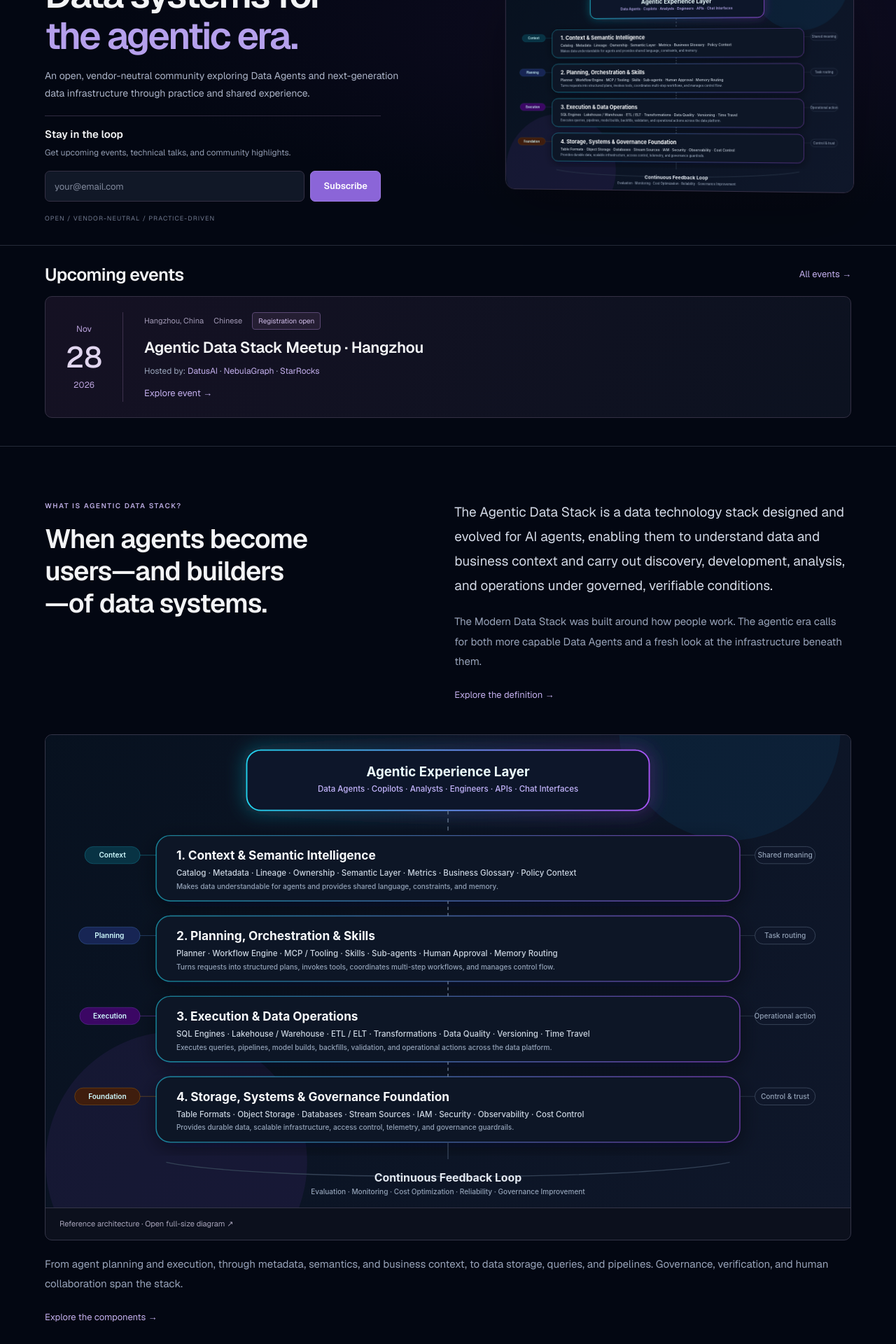
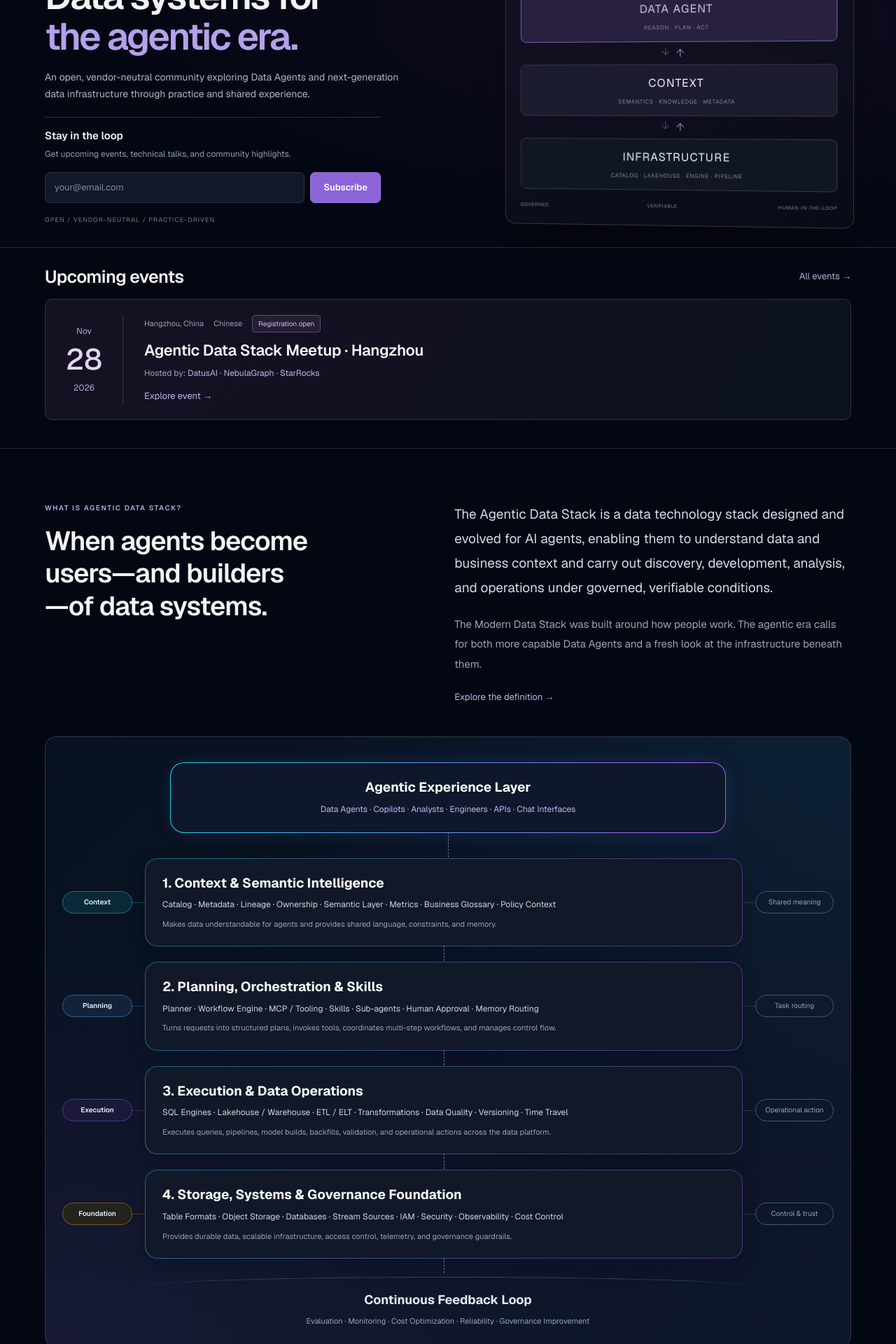
Before and after one commit to Datus-ai/agentic-data-stack-website, a Next.js app: page / in a window 1280 px wide. Shown: the part 180-2100 px from the top of the page at 70% size. Built offline with nearby package versions, Linux system fonts and the light colour scheme.

Commit message:
Recreate reference architecture in HTML and restore hero diagram

```diff
--- a/app/globals.css
+++ b/app/globals.css
@@ -291,8 +291,7 @@ a, button, input, summary { -webkit-tap-highlight-color: transparent; }
 .event-hosts a { color: #c4b0ee; text-decoration: underline; text-decoration-color: transparent; text-underline-offset: 3px; }
 .event-hosts a:hover { color: #fff; text-decoration-color: currentColor; }
 
-.home-hero .hero-reference { padding: 0; overflow: hidden; background: #07111f; }
-.hero-reference img { display: block; width: 100%; height: auto; }
+
 .about-faq { padding: 56px 0; border-bottom: 1px solid var(--community-line); }
 .about-faq > .eyebrow { margin-bottom: 14px; }
 .about-faq-list { margin-top: 30px; max-width: 920px; }
@@ -308,3 +307,30 @@ a, button, input, summary { -webkit-tap-highlight-color: transparent; }
   .about-faq { padding: 40px 0; }
   .about-faq-item summary { font-size: 15px; padding-block: 18px; }
 }
+
+/* HTML reference architecture, matching the official four-layer diagram. */
+.reference-architecture { margin:45px 0 24px; padding:36px 24px 28px; border:1px solid #343548; border-radius:16px; background:radial-gradient(ellipse at top right,#0ea5e914,transparent 50%),radial-gradient(ellipse at bottom left,#a855f714,transparent 50%),linear-gradient(135deg,#07111f,#0f172a); }
+.reference-experience { position:relative; width:72%; margin:0 auto 36px; padding:22px; text-align:center; border:1px solid transparent; border-radius:20px; background:linear-gradient(#0f172a,#0f172a) padding-box,linear-gradient(100deg,#22d3ee,#a855f7) border-box; box-shadow:0 0 30px #22d3ee12,0 0 35px #a855f712; }
+.reference-architecture h3 { margin:0; font-size:19px; font-weight:700; line-height:1.4; letter-spacing:0; color:#f8fafc; }
+.reference-architecture p { margin:8px 0 0; line-height:1.65; }
+.reference-experience p { font-size:12px; color:#c4b5fd; }
+.reference-experience::after,.reference-card::after { content:""; position:absolute; top:100%; left:50%; height:36px; border-left:1px dashed #64748b; }
+.reference-layers { list-style:none; margin:0; padding:0; display:grid; gap:22px; }
+.reference-row { display:grid; grid-template-columns:100px minmax(0,1fr) 112px; align-items:center; gap:18px; --layer-color:#22d3ee; }
+.reference-row-2 { --layer-color:#60a5fa; }
+.reference-row-3 { --layer-color:#a855f7; }
+.reference-row-4 { --layer-color:#f59e0b; }
+.reference-card { position:relative; padding:22px 24px; border:1px solid transparent; border-radius:18px; background:linear-gradient(#111827,#111827) padding-box,linear-gradient(100deg,#22d3ee70,#a855f770) border-box; box-shadow:0 10px 24px #02061740; }
+.reference-card::after { height:22px; }
+.reference-components { font-size:12px; color:#cbd5e1; }
+.reference-description { font-size:11px; color:#94a3b8; }
+.reference-label,.reference-outcome { position:relative; display:block; padding:8px 5px; border:1px solid #475569; border-radius:24px; text-align:center; font-size:10px; line-height:1.4; color:#94a3b8; }
+.reference-label { border-color:color-mix(in srgb,var(--layer-color) 40%,transparent); background:color-mix(in srgb,var(--layer-color) 12%,#07111f); color:#e0f2fe; font-weight:600; }
+.reference-label::after,.reference-outcome::before { content:""; position:absolute; width:19px; top:50%; border-top:1px solid #47556980; }
+.reference-label::after { left:100%; border-color:color-mix(in srgb,var(--layer-color) 30%,transparent); }
+.reference-outcome::before { right:100%; }
+.reference-feedback { position:relative; width:78%; margin:26px auto 0; padding:18px 14px 0; border-top:1px solid #334155; border-radius:50% 50% 0 0 / 14px 14px 0 0; text-align:center; }
+.reference-feedback strong { font-size:18px; color:#e2e8f0; }
+.reference-feedback p { color:#94a3b8; font-size:11px; }
+@media(max-width:950px) { .reference-row { grid-template-columns:78px minmax(0,1fr) 88px; gap:12px; } .reference-label::after,.reference-outcome::before { width:13px; } .reference-card { padding:18px; } .reference-architecture h3 { font-size:17px; } }
+@media(max-width:760px) { .reference-architecture { padding:24px 16px; } .reference-experience { width:100%; padding:18px 14px; } .reference-row { grid-template-columns:1fr 1fr; gap:10px; } .reference-card { grid-column:1 / -1; grid-row:2; padding:18px 16px; } .reference-label,.reference-outcome { justify-self:start; padding:6px 12px; } .reference-outcome { justify-self:end; border-color:transparent; } .reference-label::after,.reference-outcome::before { display:none; } .reference-layers { gap:24px; } .reference-card::after { height:24px; } .reference-experience::after { height:36px; } .reference-feedback { width:100%; } .reference-architecture h3 { font-size:16px; } .reference-components { font-size:12px; } .reference-description { font-size:12px; } }
--- /dev/null
+++ b/components/community/ArchitectureDiagram.tsx
@@ -0,0 +1,54 @@
+const layers = [
+  {
+    label: "Context", outcome: "Shared meaning",
+    title: "Context & Semantic Intelligence",
+    components: "Catalog · Metadata · Lineage · Ownership · Semantic Layer · Metrics · Business Glossary · Policy Context",
+    description: "Makes data understandable for agents and provides shared language, constraints, and memory.",
+  },
+  {
+    label: "Planning", outcome: "Task routing",
+    title: "Planning, Orchestration & Skills",
+    components: "Planner · Workflow Engine · MCP / Tooling · Skills · Sub-agents · Human Approval · Memory Routing",
+    description: "Turns requests into structured plans, invokes tools, coordinates multi-step workflows, and manages control flow.",
+  },
+  {
+    label: "Execution", outcome: "Operational action",
+    title: "Execution & Data Operations",
+    components: "SQL Engines · Lakehouse / Warehouse · ETL / ELT · Transformations · Data Quality · Versioning · Time Travel",
+    description: "Executes queries, pipelines, model builds, backfills, validation, and operational actions across the data platform.",
+  },
+  {
+    label: "Foundation", outcome: "Control & trust",
+    title: "Storage, Systems & Governance Foundation",
+    components: "Table Formats · Object Storage · Databases · Stream Sources · IAM · Security · Observability · Cost Control",
+    description: "Provides durable data, scalable infrastructure, access control, telemetry, and governance guardrails.",
+  },
+];
+
+export default function ArchitectureDiagram() {
+  return (
+    <figure className="reference-architecture" lang="en" aria-label="Agentic Data Stack reference architecture">
+      <div className="reference-experience">
+        <h3>Agentic Experience Layer</h3>
+        <p>Data Agents · Copilots · Analysts · Engineers · APIs · Chat Interfaces</p>
+      </div>
+      <ol className="reference-layers">
+        {layers.map((layer, index) => (
+          <li className={`reference-row reference-row-${index + 1}`} key={layer.label}>
+            <span className="reference-label">{layer.label}</span>
+            <div className="reference-card">
+              <h3><span>{index + 1}.</span> {layer.title}</h3>
+              <p className="reference-components">{layer.components}</p>
+              <p className="reference-description">{layer.description}</p>
+            </div>
+            <span className="reference-outcome">{layer.outcome}</span>
+          </li>
+        ))}
+      </ol>
+      <figcaption className="reference-feedback">
+        <strong>Continuous Feedback Loop</strong>
+        <p>Evaluation · Monitoring · Cost Optimization · Reliability · Governance Improvement</p>
+      </figcaption>
+    </figure>
+  );
+}
--- a/components/community/Pages.tsx
+++ b/components/community/Pages.tsx
@@ -3,6 +3,7 @@ import Navbar from "@/components/Navbar";
 import SubscribeForm from "@/components/newsletter/SubscribeForm";
 import Footer from "@/components/Footer";
 import LumaEmbed from "./LumaEmbed";
+import ArchitectureDiagram from "./ArchitectureDiagram";
 import {
   communityIntro,
   definition,
@@ -299,8 +300,24 @@ export function Home({ locale }: { locale: Locale }) {
                 : "OPEN / VENDOR-NEUTRAL / PRACTICE-DRIVEN"}
             </p>
           </div>
-          <div className="hero-visual hero-reference">
-            <img src="/images/agentic-data-stack-reference.svg" width="1600" height="940" alt={zh ? "Agentic Data Stack 参考架构概览：上下文与语义、规划与编排、执行与数据操作、存储与治理" : "Agentic Data Stack reference architecture: context, planning, execution, and governance"}/>
+          <div className="hero-visual" aria-hidden="true">
+            <div className="diagram-label">A NEW KIND OF DATA STACK</div>
+            <div className="stack-node node-agent">
+              DATA AGENT<span>REASON · PLAN · ACT</span>
+            </div>
+            <div className="stack-connector"><span className="flow-down">↓</span><span className="flow-up">↑</span></div>
+            <div className="stack-node node-context">
+              CONTEXT<span>SEMANTICS · KNOWLEDGE · METADATA</span>
+            </div>
+            <div className="stack-connector"><span className="flow-down">↓</span><span className="flow-up">↑</span></div>
+            <div className="stack-node node-tools">
+              INFRASTRUCTURE<span>CATALOG · LAKEHOUSE · ENGINE · PIPELINE</span>
+            </div>
+            <div className="diagram-footer">
+              <span>GOVERNED</span>
+              <span>VERIFIABLE</span>
+              <span>HUMAN-IN-THE-LOOP</span>
+            </div>
           </div>
         </div>
       </section>
@@ -329,28 +346,7 @@ export function Home({ locale }: { locale: Locale }) {
               </Link>
             </div>
           </div>
-          <a
-            className="architecture-image"
-            href="/images/agentic-data-stack-reference.svg"
-            target="_blank"
-            rel="noopener noreferrer"
-          >
-            <img
-              src="/images/agentic-data-stack-reference.svg"
-              alt={
-                zh
-                  ? "Agentic Data Stack 参考架构：连接 Data Agent、上下文与数据基础设施（图内为英文）"
-                  : "Agentic Data Stack reference architecture connecting agents, context, and data infrastructure"
-              }
-              width="1600"
-              height="940"
-            />
-            <span>
-              {zh
-                ? "参考架构 · 点击查看原图（英文） ↗"
-                : "Reference architecture · Open full-size diagram ↗"}
-            </span>
-          </a>
+          <ArchitectureDiagram />
           <p className="muted-copy">
             {zh
               ? "从 Agent 的规划与执行，到元数据、语义和业务上下文，再到数据存储、查询与流水线；治理、验证和人的协作贯穿全栈。"
```
Also changed, not shown: 1 other file (tests, documents, lock files or other folders).
